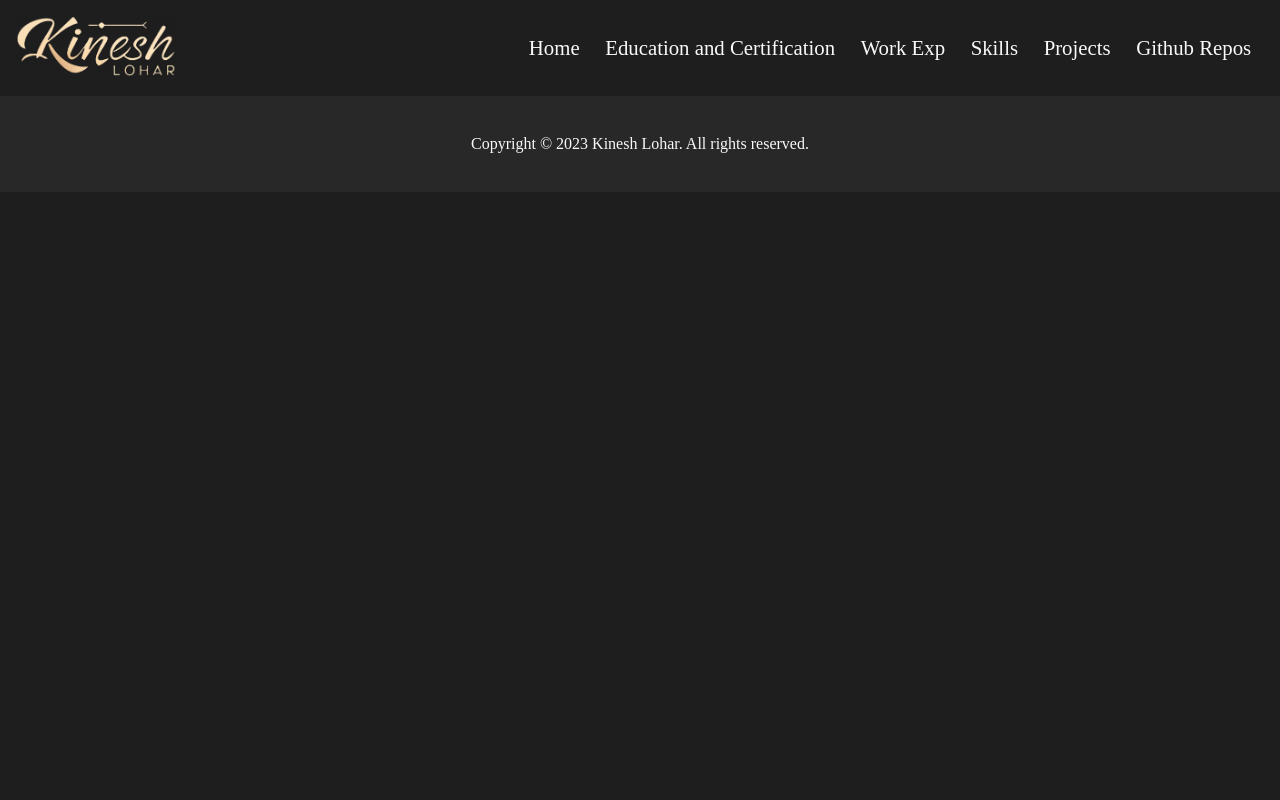
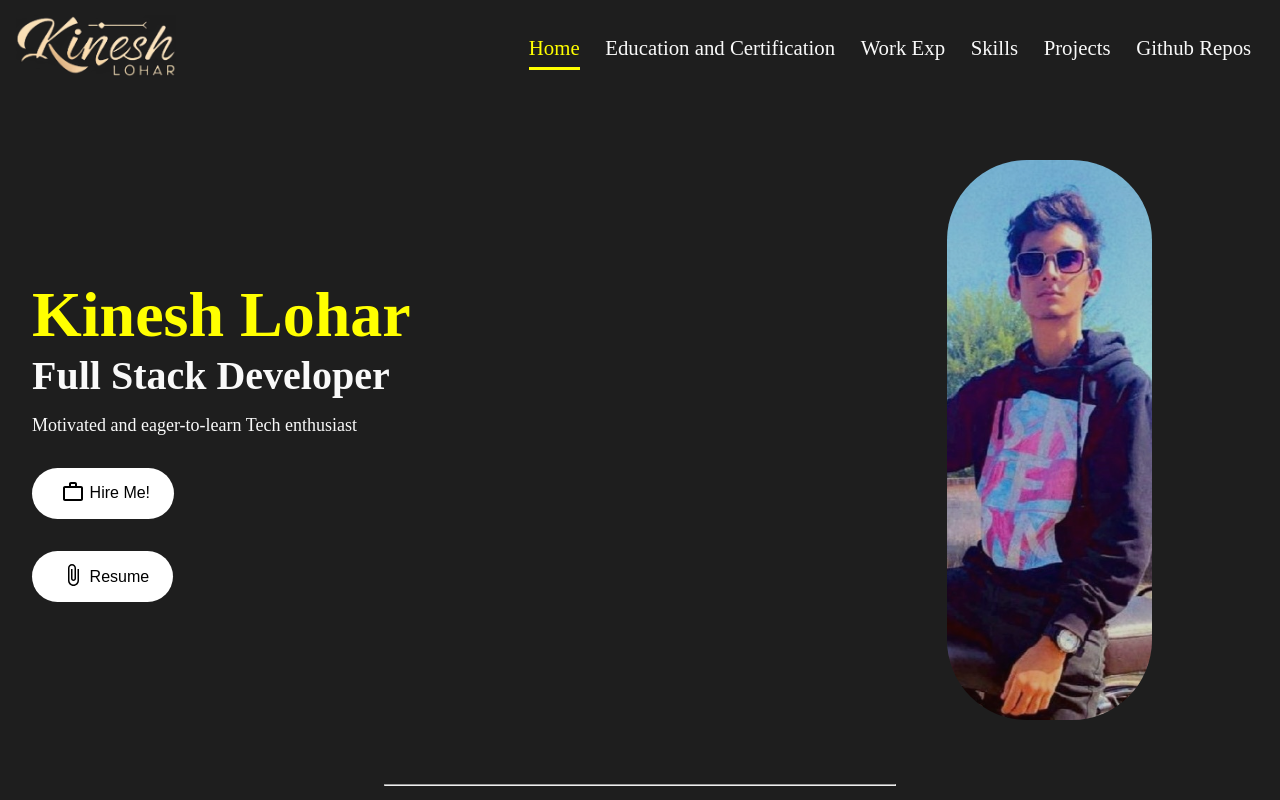
Before and after one commit to KineshLohar/portfolio, a React (Create React App) app: page / in a window 1280 px wide. Shown: the top 800 px of the page. Built offline with nearby package versions, Linux system fonts and the light colour scheme.

Commit message:
home route change

```diff
--- a/src/App.js
+++ b/src/App.js
@@ -32,7 +32,7 @@ function App() {
       <div className="App">
         <Navbar />
         <Routes>
-          <Route path="/portfolio" element={<Home />} />
+          <Route path="/" element={<Home />} />
           <Route path="/educationandcertification" element={<EducationAndCertification />} />
           <Route path="/workexperience" element={<WorkExperience />} />
           <Route path="/skills" element={<Skills />} />
--- a/src/components/Navbar/Navbar.jsx
+++ b/src/components/Navbar/Navbar.jsx
@@ -14,7 +14,7 @@ const Navbar = () => {
 
     return (
         <nav className="navbar">
-            <Link to='/portfolio'><img src={navbarlogo} alt="navbar-logo" className="logo"/></Link>
+            <Link to='/'><img src={navbarlogo} alt="navbar-logo" className="logo"/></Link>
             <div className="desktopMenu">
 
                 {/* <Link className="desktopMenuListItem"  to="/">Home</Link>
@@ -24,7 +24,7 @@ const Navbar = () => {
                 <Link className="desktopMenuListItem" to="/projects">Projects</Link>
                 <Link className="desktopMenuListItem" to="/githubrepo">Github Repos</Link> */}
 
-                <NavLink className={({ isActive, isPending }) => isPending ? "desktopMenuListItem pending" : isActive ? "desktopMenuListItem active" : "desktopMenuListItem"}  to="/portfolio">Home</NavLink>
+                <NavLink className={({ isActive, isPending }) => isPending ? "desktopMenuListItem pending" : isActive ? "desktopMenuListItem active" : "desktopMenuListItem"}  to="/">Home</NavLink>
                 <NavLink className={({ isActive, isPending }) => isPending ? "desktopMenuListItem pending" : isActive ? "desktopMenuListItem active" : "desktopMenuListItem"} to="/educationandcertification">Education and Certification</NavLink>
                 <NavLink className={({ isActive, isPending }) => isPending ? "desktopMenuListItem pending" : isActive ? "desktopMenuListItem active" : "desktopMenuListItem"} to="/workexperience">Work Exp</NavLink>
                 <NavLink className={({ isActive, isPending }) => isPending ? "desktopMenuListItem pending" : isActive ? "desktopMenuListItem active" : "desktopMenuListItem"} to="/skills">Skills</NavLink>
@@ -34,7 +34,7 @@ const Navbar = () => {
             </div>
             <FontAwesomeIcon icon={faBars} className="mobMenu" onClick={()=>setShowMenu(!showMenu)}/>
             <div className="navMenu" style={{display : showMenu ? 'flex': 'none'}}>
-                <NavLink className={({ isActive, isPending }) => isPending ? "listItem pending" : isActive ? "listItem active" : "listItem"}  to="/portfolio" onClick={()=>setShowMenu(false)}>Home</NavLink>
+                <NavLink className={({ isActive, isPending }) => isPending ? "listItem pending" : isActive ? "listItem active" : "listItem"}  to="/" onClick={()=>setShowMenu(false)}>Home</NavLink>
                 <NavLink className={({ isActive, isPending }) => isPending ? "listItem pending" : isActive ? "listItem active" : "listItem"} to="/educationandcertification" onClick={()=>setShowMenu(false)}>Education and Certification</NavLink>
                 <NavLink className={({ isActive, isPending }) => isPending ? "listItem pending" : isActive ? "listItem active" : "listItem"} to="/workexperience" onClick={()=>setShowMenu(false)}>Work Exp</NavLink>
                 <NavLink className={({ isActive, isPending }) => isPending ? "listItem pending" : isActive ? "listItem active" : "listItem"} to="/skills" onClick={()=>setShowMenu(false)}>Skills</NavLink>
```
